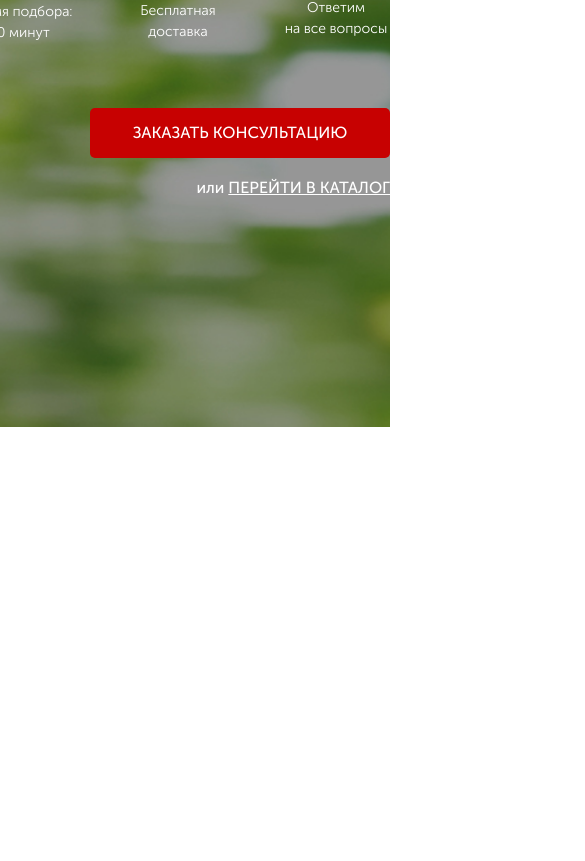
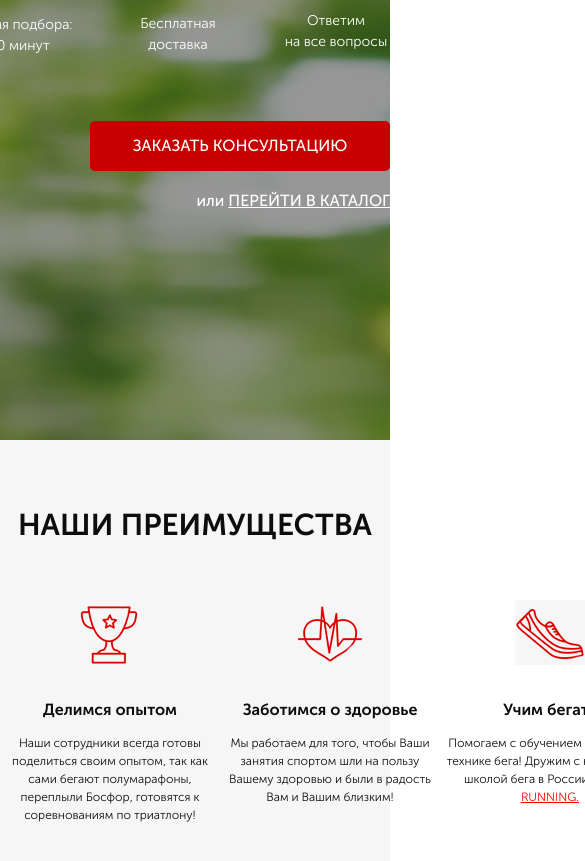
Before and after one commit to BorysSyniavskyi/pulse, a website: page src/index.html in a window 390 px wide. Shown: the part 467-1328 px from the top of the page, 585 px wide, since content can reach past the window. Before the commit the page ends 894 px from the top, so only its background shows below. Drawn offline with Linux system fonts and the light colour scheme.

Commit message:
add mob version for promo and advantages

```diff
--- a/gulpfile.js
+++ b/gulpfile.js
@@ -7,7 +7,7 @@ const rename = require("gulp-rename");
 
 gulp.task('server', function() {
 
-    browserSync({
+    browserSync.init({
         server: {
             baseDir: "src"
         }
--- a/package.json
+++ b/package.json
@@ -16,7 +16,7 @@
   },
   "homepage": "https://github.com/BorysSyniavskyi/uber#readme",
   "devDependencies": {
-    "browser-sync": "^2.27.3",
+    "browser-sync": "^2.27.4",
     "gulp": "^4.0.2",
     "gulp-autoprefixer": "^8.0.0",
     "gulp-clean-css": "^4.3.0",
--- a/src/index.html
+++ b/src/index.html
@@ -18,7 +18,7 @@
 					<img src="icons/logo.png" alt="logo">
 
 				</a>
-				<div class="header__official">
+				<div class="header__official xs-hidden">
 					Официальный представитель
 					<span>Garmin, Polar, Suunto</span>
 				</div>
@@ -27,6 +27,11 @@
 					<button class="button">заказать звонок</button>
 				</div>
 			</header>
+
+			<div class="header__official xs-visible">
+				Официальный представитель
+				<span>Garmin, Polar, Suunto</span>
+			</div>
 
 			<div class="promo__wrapper">
 				<h1 class="promo__header">Подбор пульсометра</h1>
@@ -57,6 +62,38 @@
 		</div>
 
 	</div>
+	<div class="advantages">
+		<div class="container">
+			<div class="title">
+				НАШИ ПРЕИМУЩЕСТВА
+			</div>
+			<div class="advantages__icons">
+				<div class="advantages__icon">
+					<img src="icons/advantages/cup.png" alt="cup">
+					<div class="advantages__descr">
+						<div class="advantages__subtitle">Делимся опытом</div>
+						<div class="advantages__text">Наши сотрудники всегда готовы поделиться своим опытом, так как сами бегают полумарафоны, переплыли Босфор, готовятся к соревнованиям по триатлону!</div>
+					</div>
+				</div>
+				<div class="advantages__icon">
+					<img src="icons/advantages/heart.png" alt="heart">
+					<div class="advantages__descr">
+						<div class="advantages__subtitle">Заботимся о здоровье</div>
+						<div class="advantages__text">Мы работаем для того, чтобы Ваши занятия спортом шли на пользу Вашему здоровью и были в радость Вам и Вашим близким!</div>
+					</div>
+				</div>
+				<div class="advantages__icon">
+					<img src="icons/advantages/shoe.png" alt="shoe">
+					<div class="advantages__descr">
+						<div class="advantages__subtitle">Учим бегать</div>
+						<div class="advantages__text">Помогаем с обучением правильной технике бега! Дружим с крупнейшей школой бега в России - <span>I LOVE RUNNING.</span> </div>
+					</div>
+				</div>
+
+			</div>
+
+		</div>
+	</div>
 
 </body>
 </html>
--- /dev/null
+++ b/src/sass/_media.scss
@@ -0,0 +1,67 @@
+@media (max-width: 1200px) {
+    .promo {
+        .container {
+            max-width: 850px;
+        }
+    }
+}
+@media (max-width: 991px) {
+    .header{
+        &__logo {
+            width: 200px;
+            }
+        &__official {
+            line-height: 12px;
+            span {
+                font-size: 16px;
+            }
+        }
+        &__phone {
+            font-size: 16px;
+        }
+    }
+    .promo {
+        .container {
+            max-width: 700px;
+        }
+        &__header {
+            font-size: 38px;
+        }
+        &__subheader {
+            font-size: 20px;
+        }
+    }
+    .advantages {
+        &__descr {
+            width: 220px;
+        }
+        &__subtitle {
+            font-size: 16px;
+        }
+        &__text {
+            font-size: 12px;
+        }
+        .container {
+            max-width: 700px;
+        }
+    }
+}
+@media (max-width: 767px) {
+    .xs-hidden {
+            display: none;
+    }
+    .xs-visible {
+        display: block;
+        margin-top: 30px;
+
+    }
+    .header{
+        justify-content:space-around;
+    &__official {
+        font-size: 14px;
+        span {
+            font-size: 18px;
+        }
+    }
+    }
+}
--- /dev/null
+++ b/src/sass/blocks/_advantages.scss
@@ -0,0 +1,48 @@
+.title {
+
+    font-weight: 700;
+    font-size: 30px;
+    line-height: 30px;
+    text-align: center;
+    color: #0D0D0D;
+}
+.advantages {
+    padding: 70px 0 64px 0;
+    background: #F6F6F6;
+    &__icons {
+        margin-top: 60px;
+        display: flex;
+        justify-content: space-between;
+
+    }
+    &__icon {
+
+        img {
+            display: block;
+            margin: 0 auto;
+        }
+    }
+    &__descr {
+        margin-top: 30px;
+        width: 254px;
+    }
+    &__subtitle {
+        font-weight: 700;
+        font-size: 18px;
+        line-height: 29px;
+        text-align: center;
+        color: #0D0D0D;
+    }
+    &__text {
+        margin-top: 10px;
+        font-weight: 300;
+        font-size: 14px;
+        line-height: 18px;
+        text-align: center;
+        color: #0D0D0D;
+        span {
+        text-decoration-line: underline;
+        color: #FF0000;
+        }
+    }
+}
--- a/src/sass/blocks/_header.scss
+++ b/src/sass/blocks/_header.scss
@@ -2,6 +2,7 @@
     display: flex;
     justify-content: space-between;
     align-items: center;
+
     &__logo {
         width: 250px;
         img {
@@ -38,6 +39,7 @@
         flex-direction: column;
         align-items: flex-end;
     }
-
-
 }
+.xs-visible {
+    display: none;
+}
--- a/src/sass/style.scss
+++ b/src/sass/style.scss
@@ -6,6 +6,8 @@
 @import 'blocks/promo';
 @import 'blocks/header';
 @import 'blocks/buttons';
+@import 'blocks/advantages';
+@import 'media';
 
 .container {
     max-width: 950px;
```
Also changed, not shown: src/css/style.min.css, 1 other file.
